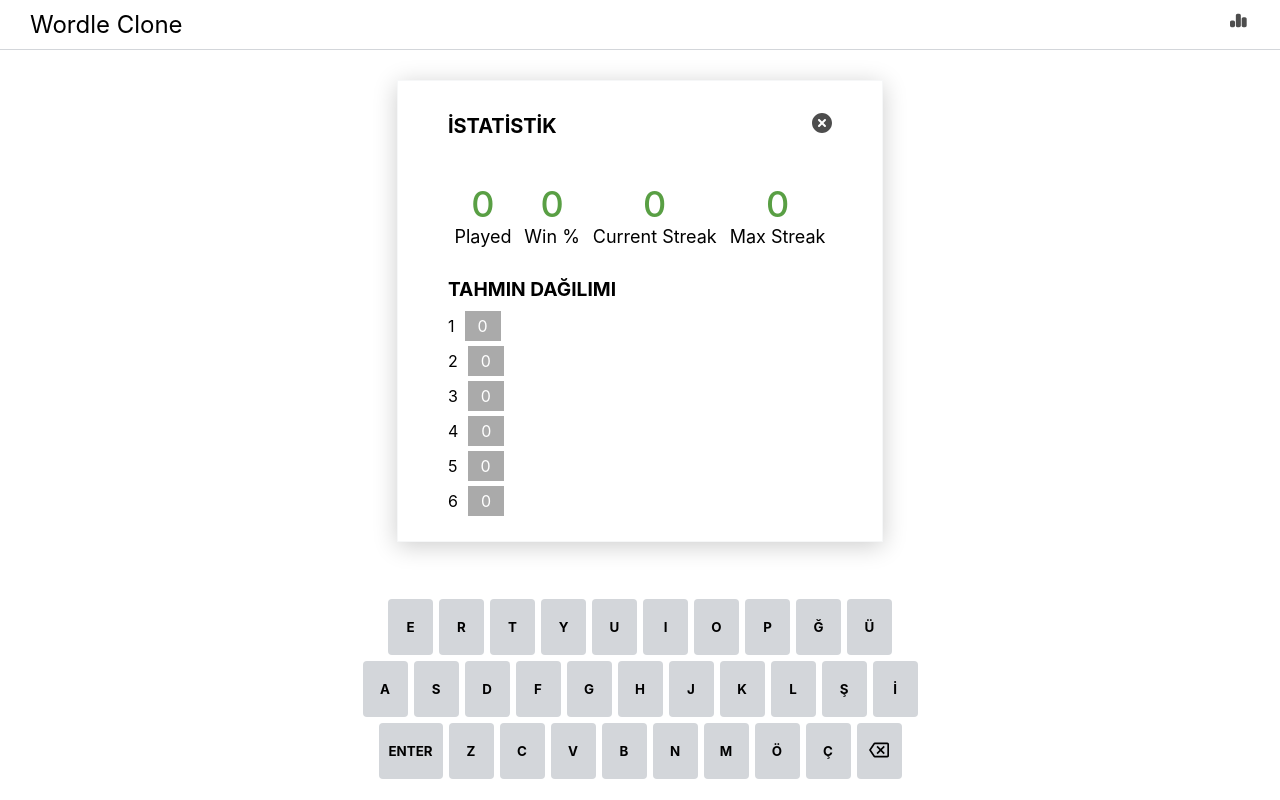
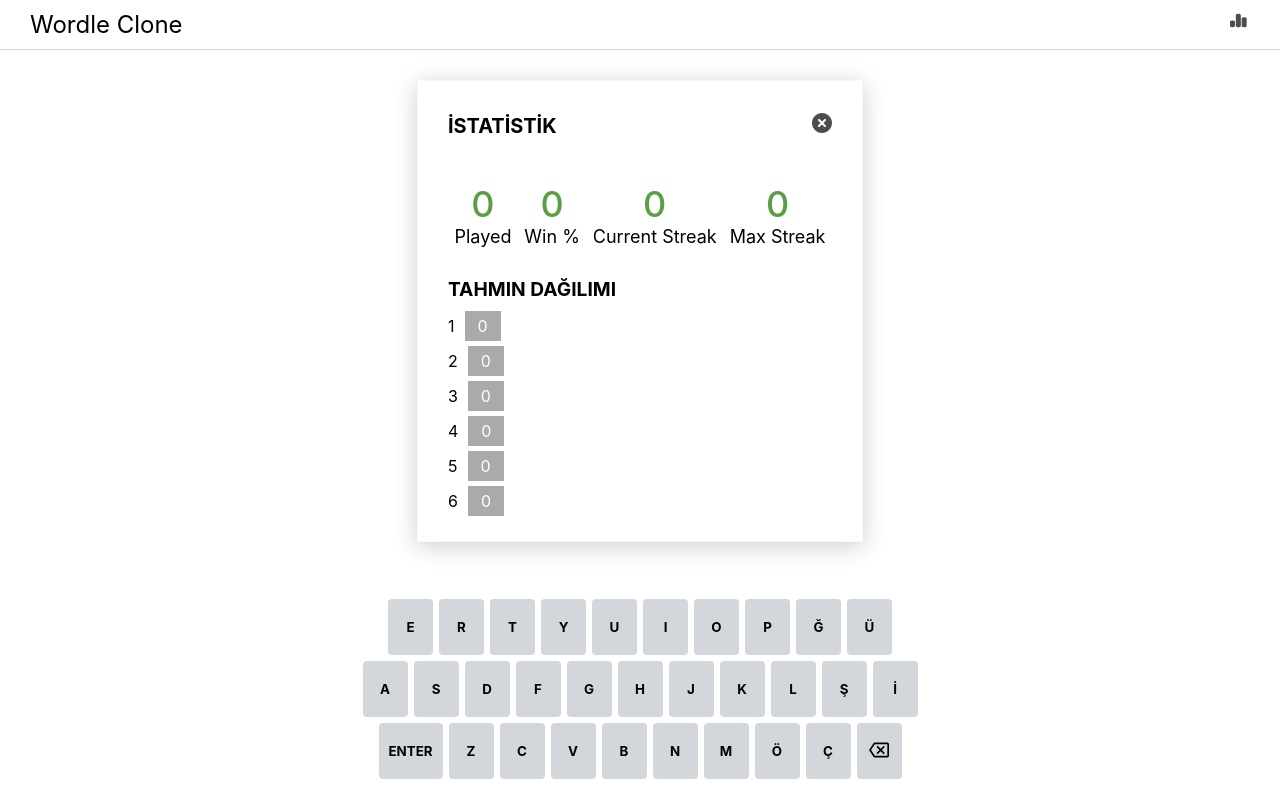
Before and after one commit to barisayyildiz/wordle-clone, a React (Create React App) app: page / in a window 1280 px wide. Both pictures are taken after a click on the icon 1240 px from the left and 22 px from the top of the page. Built offline with nearby package versions, Linux system fonts and the light colour scheme.

Commit message:
modal animation fixed

```diff
--- a/src/components/Modal/index.js
+++ b/src/components/Modal/index.js
@@ -25,6 +25,18 @@ function Modal(props) {
     // closeModal(false)
   };
 
+  const handleClick = () => {
+    ref.current.classList.add("move-out");
+  }
+
+  const handleAnimationEnd = (event) => {
+    console.log("handle animation end")
+    if(event.animationName === 'moveOut'){
+      ref.current.classList.remove("move-out");
+      dispatch(toggle());
+    }
+  }
+
   return (
     <div
       className="modal"
@@ -32,13 +44,14 @@ function Modal(props) {
         width,
         minHeight,
       }}
+      onAnimationEnd={handleAnimationEnd}
       ref={ref}
     >
       <div className="modal_header">
         <h1>{title}</h1>
         <div>
           <svg
-            onClick={() => dispatch(toggle())}
+            onClick={() => handleClick()}
             id="statistic_modal_close"
             xmlns="http://www.w3.org/2000/svg"
             height="20"
--- a/src/components/Modal/style.scss
+++ b/src/components/Modal/style.scss
@@ -1,11 +1,15 @@
 .modal {
-  padding: 20px 50px;
-  position: absolute;
+  padding: 20px 30px;
+  position: fixed;
   margin: 0px auto;
   left: 0;
   right: 0;
   top: 10%;
-  animation: move 0.4s ease;
+  animation: move 0.3s linear;
+
+  &.move-out {
+    animation: moveOut 0.3s linear;
+  }
 
   border: 1px solid #f6f7f8;
   background-color: #ffffff;
@@ -24,10 +28,21 @@
 
 @keyframes move {
   from {
-    transform: translateY(100%);
+    opacity: 0;
+    transform: translateY(20%);
   }
   to {
     transform: translateY(0%);
+  }
+}
+
+@keyframes moveOut {
+  from {
+    transform: translateY(0%);
+  }
+  to {
+    transform: translateY(20%);
+    opacity: 0;
   }
 }
 
```
